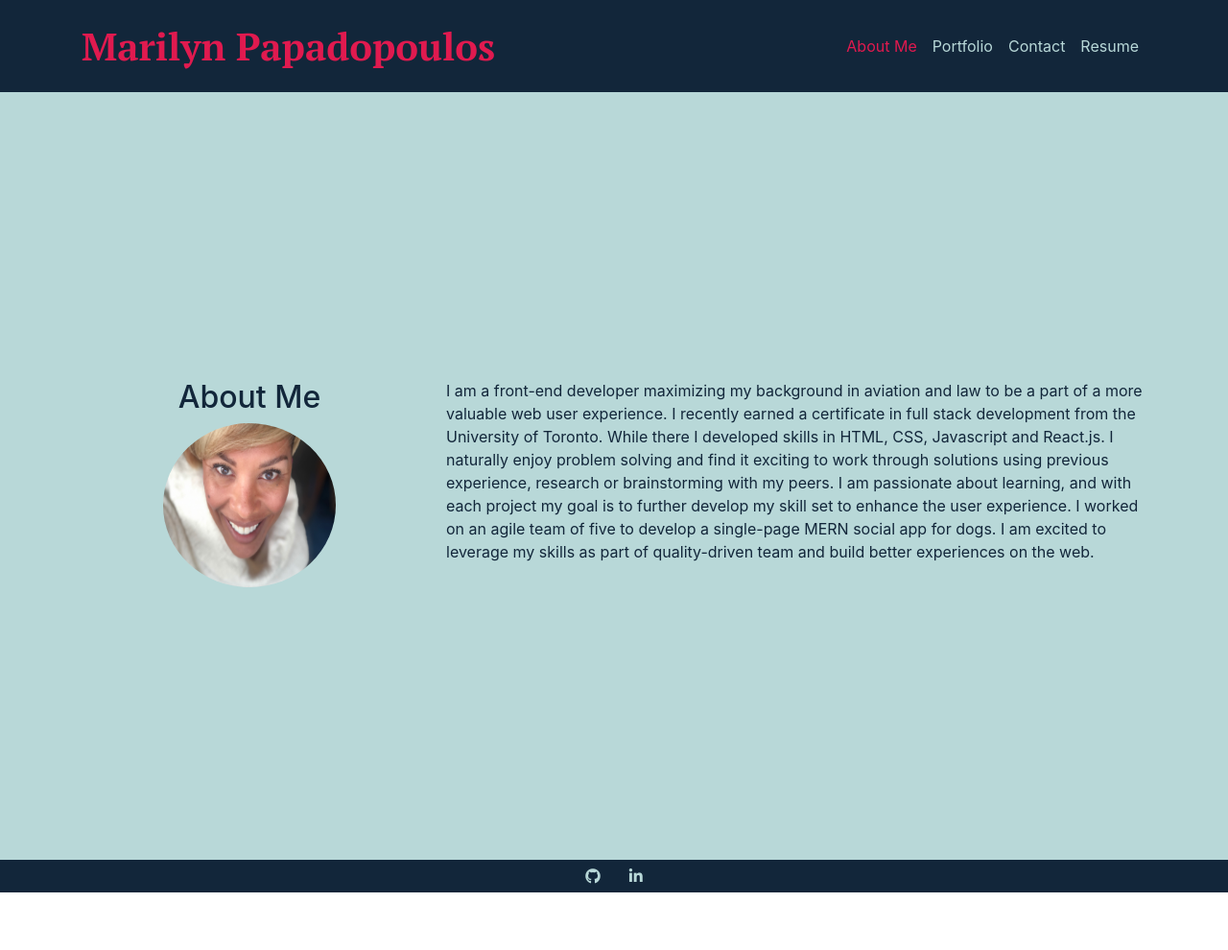
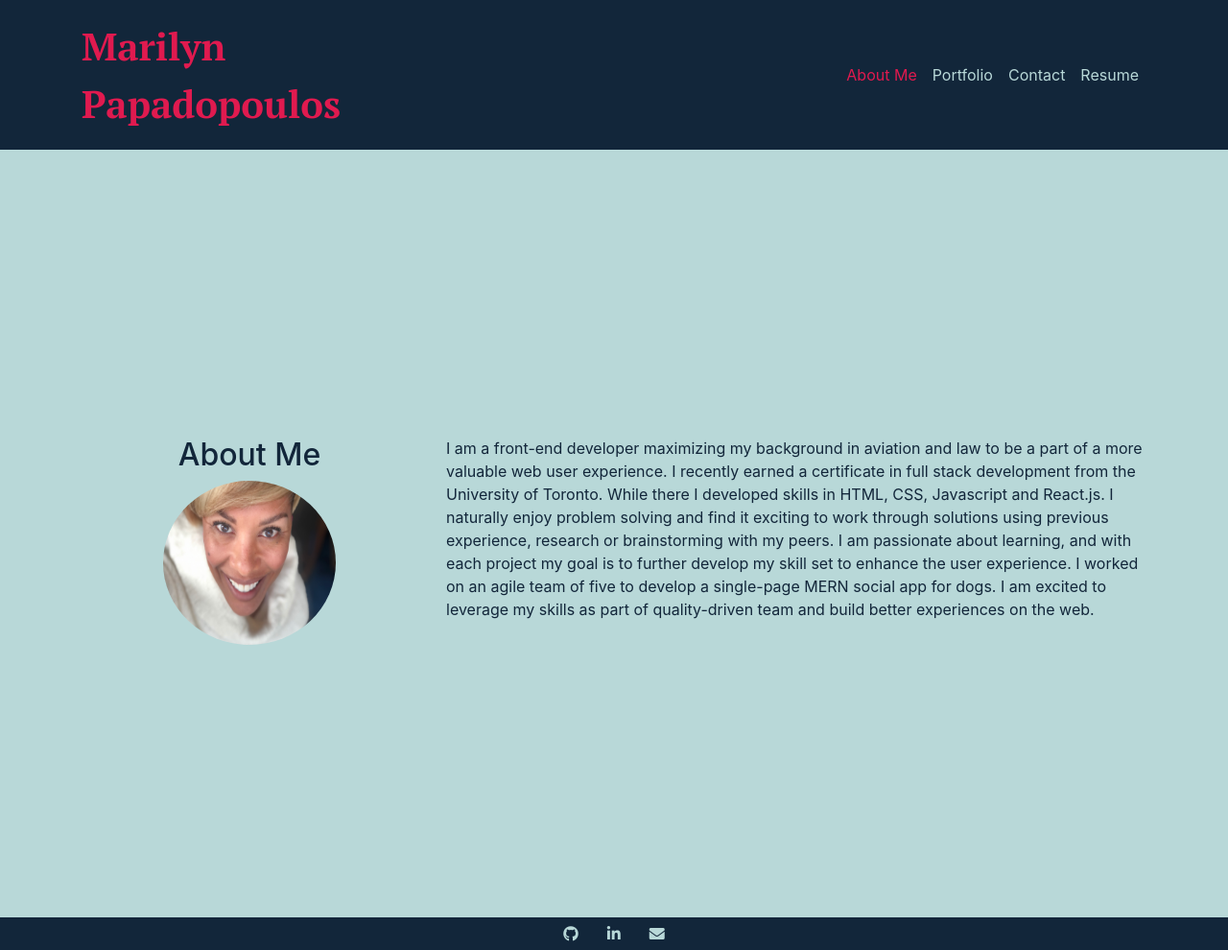
Before and after one commit to MarilynPapadopoulos/react-portfolio, a React (Create React App) app: page / in a window 1280 px wide. Shown: the whole page at 96% size. Before the commit the page ends 930 px from the top, so only its background shows below. Built offline with nearby package versions, Linux system fonts and the light colour scheme.

Commit message:
added mail to footer

```diff
--- a/package.json
+++ b/package.json
@@ -4,6 +4,7 @@
   "version": "0.1.0",
   "private": true,
   "dependencies": {
+    "@fortawesome/react-fontawesome": "^0.1.15",
     "@testing-library/jest-dom": "^5.14.1",
     "@testing-library/react": "^11.2.7",
     "@testing-library/user-event": "^12.8.3",
--- a/src/App.css
+++ b/src/App.css
@@ -48,6 +48,7 @@ h2 {
   border-color: var(--light-blue) !important;
 }
 #name {
+  font-size: 48px;
   color: var(--font-pink);
   font-family: 'PT Serif', serif;
   font-size: 40px;
--- a/src/Components/Footer/index.js
+++ b/src/Components/Footer/index.js
@@ -8,6 +8,8 @@ function Footer () {
             <Row className="footer-links">
                 <Col><a href="https://github.com/MarilynPapadopoulos"><i className="fab fa-github footer-links "></i></a></Col>
                 <Col><a href="https://www.linkedin.com/in/marilyn-papadopoulos/"><i className="fab fa-linkedin-in footer-links "></i></a></Col>
+                <Col><a href="mailto:marilyn.volk@gmail.com"><i className="fas fa-envelope footer-links"></i></a></Col>
+
             </Row>
         </Container>
     )
--- a/src/Components/Header/index.js
+++ b/src/Components/Header/index.js
@@ -8,7 +8,7 @@ function Header({ setCurrent, components }) {
         <header>
             <Navbar className="Navbar" expand="lg">
             <Container>
-                <Navbar.Brand href="/" id="name">Marilyn Papadopoulos</Navbar.Brand>
+                <Navbar.Brand href="/" id="name">Marilyn <br />Papadopoulos</Navbar.Brand>
                 <Navigation setCurrent={setCurrent} components={components} />
             </Container>
             </Navbar>
```
Also changed, not shown: 1 other file (tests, documents, lock files or other folders).
